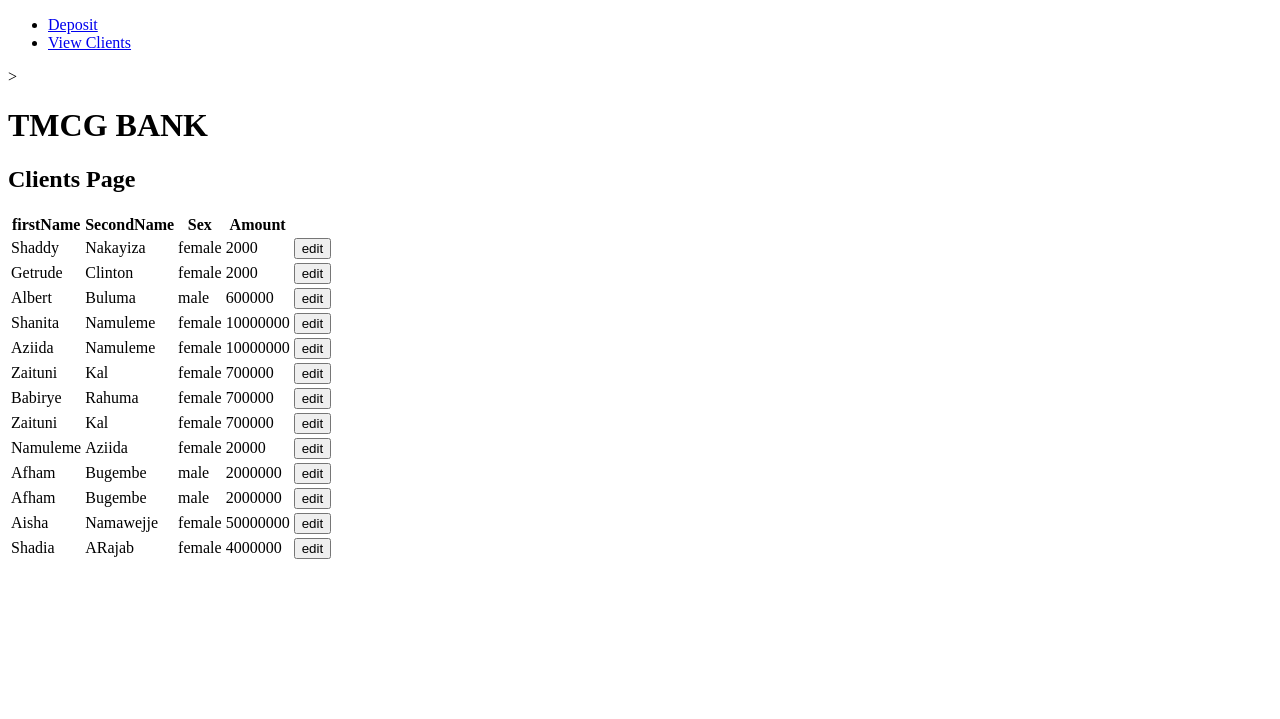
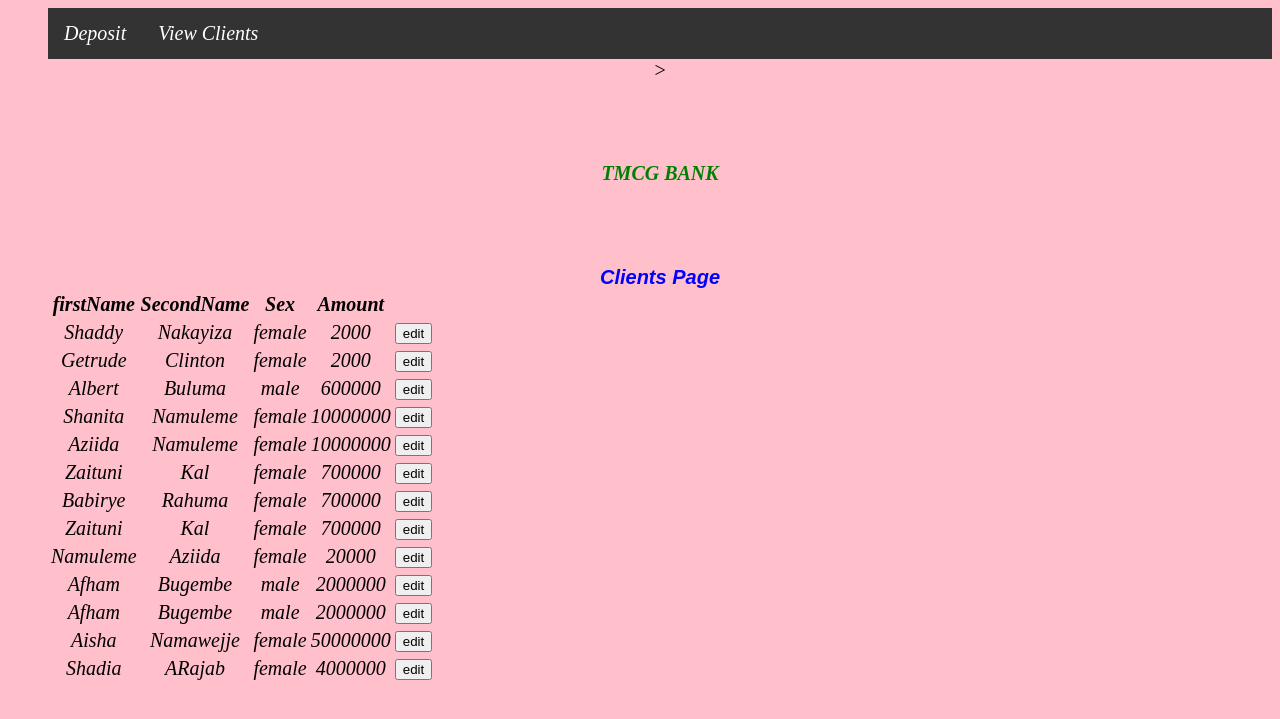
Before and after one commit to DevSham/TmcgDjangoProj, a Django app: page / in a window 1280 px wide. Shown: the top 719 px of the page. Run offline with Django 3.2, Linux system fonts and the light colour scheme; data comes from the database, SQL or seed files in the repository.

Commit message:
create nav bar

```diff
--- a/apiapp/static/css/style.css
+++ b/apiapp/static/css/style.css
@@ -3,6 +3,7 @@ body{
     font-size: 20px;
     font-style: italic;
     text-align: center;
+    padding-left: 40px;
 }
 p{
     color: green;
@@ -65,4 +66,6 @@ p{
     table {
 
         text-align: center;
+        align-content: center;
+
 }
--- a/apiapp/templates/apiapp/home.html
+++ b/apiapp/templates/apiapp/home.html
@@ -1,3 +1,4 @@
+{% load static %}
 <!DOCTYPE html>
 <html lang="en">
 
@@ -6,6 +7,7 @@
     <meta name="viewport" content="width=, initial-scale=1.0">
     <meta http-equiv="X-UA-Compatible" content="ie=edge">
     <title>HOME</title>
+    <link rel="stylesheet" href="{% static 'css/style.css' %}">
 </head>
 
 <body>
```
